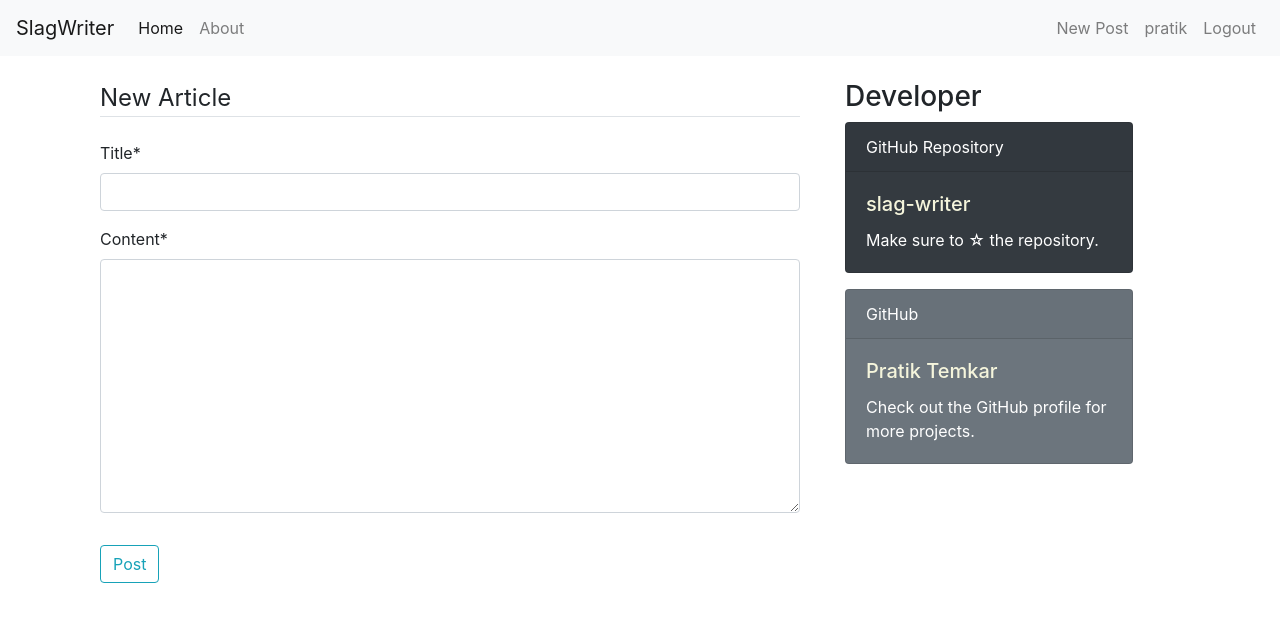
After one commit to pratikstemkar/slag-writer, a Django app: page /post/new/ in a window 1280 px wide. The commit adds this page. Shown: the top 622 px of the page. Run offline with Django 3.2, Linux system fonts and the light colour scheme; a user stored in the database is signed in; some libraries are stand-ins or nearby versions.

Commit message:
Post Update & Delete Added. :wrench:

```diff
--- a/app/blog/models.py
+++ b/app/blog/models.py
@@ -1,6 +1,7 @@
 from django.db import models
 from django.utils import timezone
 from django.contrib.auth.models import User
+from django.urls import reverse
 
 class Post(models.Model):
     title = models.CharField(max_length = 100)
@@ -10,3 +11,6 @@
 
     def __str__(self):
         return self.title
+
+    def get_absolute_url(self):
+        return reverse('post-detail', kwargs = {'pk':self.pk})
--- a/app/blog/templates/blog/base.html
+++ b/app/blog/templates/blog/base.html
@@ -32,6 +32,9 @@
                 </ul>
                 <ul class="navbar-nav mr-left">
                   {% if user.is_authenticated %}
+                  <li class="nav-item">
+                    <a class="nav-link" href="{% url 'post-create' %}">New Post</a>
+                  </li>
                   <li class="nav-item">
                     <a class="nav-link" href="{% url 'users-profile' %}">{{ user.username }}</a>
                   </li>
--- a/app/blog/templates/blog/post_detail.html
+++ b/app/blog/templates/blog/post_detail.html
@@ -7,6 +7,12 @@
             <img src="{{ object.author.profile.image.url } }" alt="" class="rounded-circle">
         {{object.author}}
         </div>
+        {% if object.author == user %}
+            <div>
+                <a href="{% url 'post-update' object.id %}" class="btn btn-secondary btn-sm mt-1 mb-1">Update</a>
+                <a href="{% url 'post-delete' object.id %}" class="btn btn-danger btn-sm mt-1 mb-1">Delete</a>
+            </div>
+        {% endif %}
         <div class="card-body">
         <h5 class="card-title">{{object.title}}</h5>
         <p class="card-text">{{object.content}}</p>
--- /dev/null
+++ b/app/blog/templates/blog/post_form.html
@@ -0,0 +1,16 @@
+{% extends 'blog/base.html' %}
+{% load crispy_forms_tags %}
+{% block content %}
+    <div class="container">
+        <form method="POST">
+            {% csrf_token %}
+            <fieldset class="form-group">
+                <legend class="border-bottom mb-4">New Article</legend>
+                {{ form | crispy }}
+            </fieldset>
+            <div class="form-group">
+                <button class="btn btn-outline-info" type="submit">Post</button>
+            </div>
+        </form>
+    </div>
+{% endblock %}
--- a/app/blog/urls.py
+++ b/app/blog/urls.py
@@ -1,9 +1,12 @@
 from django.urls import path
 from . import views
-from .views import PostListView, PostDetailView
+from .views import PostListView, PostDetailView, PostCreateView, PostUpdateView, PostDeleteView
 
 urlpatterns = [
     path('', PostListView.as_view(), name='blog-home'),
     path('post/<int:pk>/', PostDetailView.as_view(), name='post-detail'),
+    path('post/<int:pk>/update/', PostUpdateView.as_view(), name='post-update'),
+    path('post/<int:pk>/delete/', PostDeleteView.as_view(), name='post-delete'),
+    path('post/new/', PostCreateView.as_view(), name='post-create'),
     path('about', views.about, name='blog-about'),
 ]
--- a/app/blog/views.py
+++ b/app/blog/views.py
@@ -1,12 +1,13 @@
 from django.shortcuts import render
-from django.views.generic import ListView, DetailView
+from django.contrib.auth.mixins import LoginRequiredMixin, UserPassesTestMixin
+from django.views.generic import ListView, DetailView, CreateView, UpdateView, DeleteView
 from .models import Post
 
-def home(request):
-    context = {
-        'posts': Post.objects.all()
-    }
-    return render(request, 'blog/home.html', context)
+# def home(request):
+#     context = {
+#         'posts': Post.objects.all()
+#     }
+#     return render(request, 'blog/home.html', context)
 
 class PostListView(ListView):
     model = Post
@@ -17,7 +18,39 @@
 class PostDetailView(DetailView):
     model = Post
 
+class PostCreateView(LoginRequiredMixin, CreateView):
+    model = Post
+    fields = ['title', 'content']
 
+    def form_valid(self, form):
+        form.instance.author = self.request.user
+        return super().form_valid(form)
+
+class PostUpdateView(LoginRequiredMixin, UserPassesTestMixin, UpdateView):
+    model = Post
+    fields = ['title', 'content']
+
+    def form_valid(self, form):
+        form.instance.author = self.request.user
+        return super().form_valid(form)
+
+    def test_func(self):
+        post = self.get_object()
+        if self.request.user == post.author:
+            return True
+        else:
+            return False
+
+class PostDeleteView(LoginRequiredMixin, UserPassesTestMixin, DeleteView):
+    model = Post
+    success_url = '/'
+
+    def test_func(self):
+        post = self.get_object()
+        if self.request.user == post.author:
+            return True
+        else:
+            return False
 
 def about(request):
     return render(request, 'blog/about.html', {'title' : 'About'})
```
Also changed, not shown: app/blog/templates/blog/post_confirm_delete.html (added, +16 -0 lines), app/db.sqlite3.
